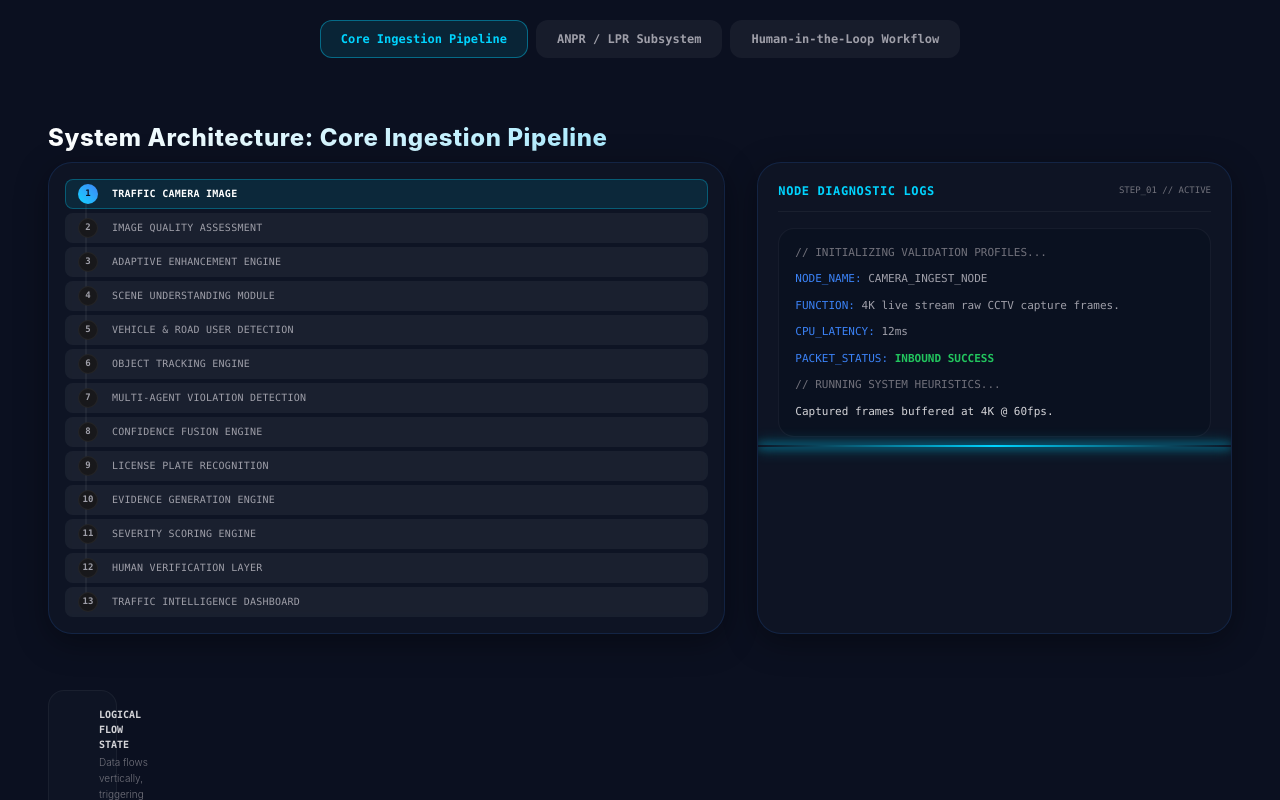
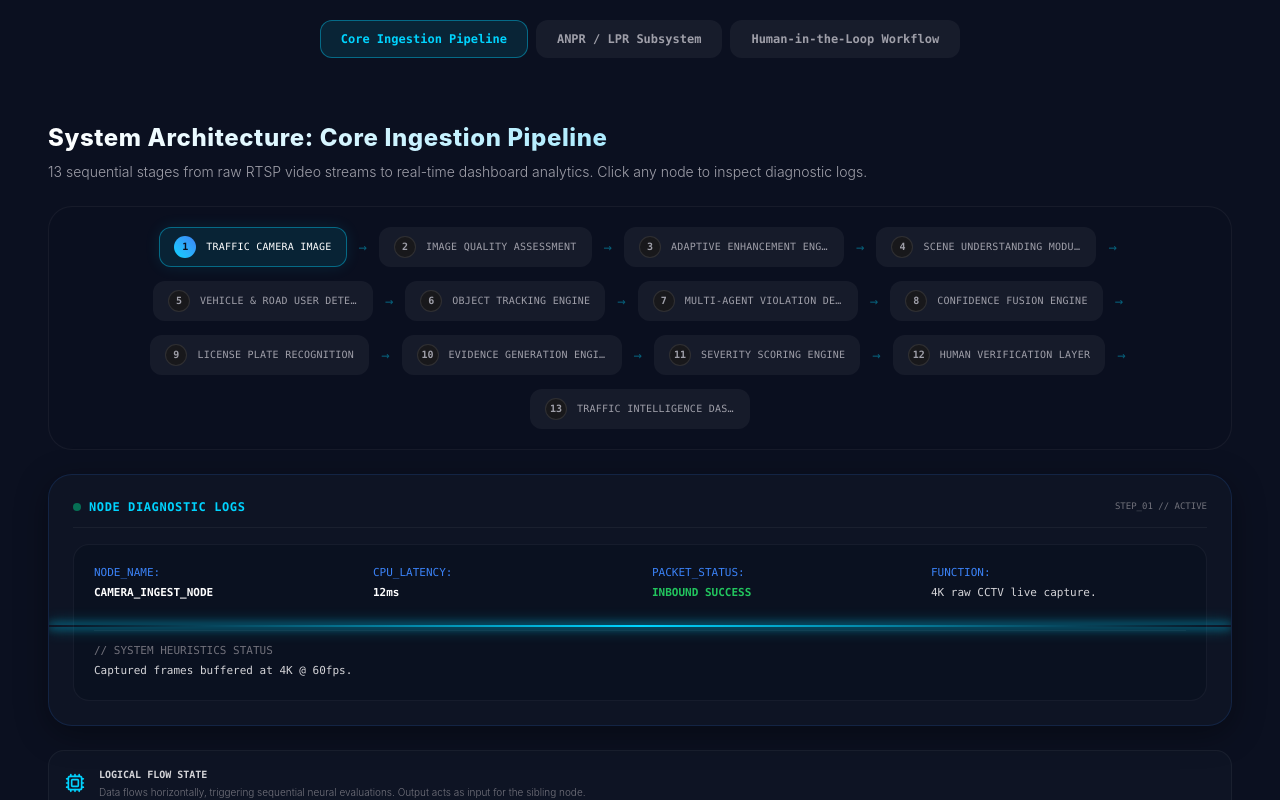
Before and after one commit to nainsirp/TrafficEye, a Next.js app: page / in a window 1280 px wide. Shown: the part 3160-3960 px from the top of the page. Built offline with nearby package versions, Linux system fonts and the light colour scheme.

Commit message:
feat: design horizontal flowchart with arrows for core ingestion pipeline

```diff
--- a/src/components/LandingPage.tsx
+++ b/src/components/LandingPage.tsx
@@ -1,6 +1,6 @@
 "use client";
 
-import { useEffect, useRef, useState } from "react";
+import { useEffect, useRef, useState, Fragment } from "react";
 import { motion } from "framer-motion";
 import {
   Eye,
@@ -559,15 +559,19 @@ export default function LandingPage({ onEnterDashboard }: LandingPageProps) {
             {/* 1. Core Ingestion Pipeline Diagram */}
             {activeArchTab === "core" && (
               <div className="space-y-6">
-                <h3 className="text-xl md:text-2xl font-outfit font-extrabold text-transparent bg-clip-text bg-gradient-to-r from-white to-[#00D4FF] text-left tracking-wide mb-2">
+
+                {/* Heading info */}
+                <div className="space-y-2 mb-6">
+                  <h3 className="text-xl md:text-2xl font-outfit font-extrabold text-transparent bg-clip-text bg-gradient-to-r from-white to-[#00D4FF] tracking-wide">
                     System Architecture: Core Ingestion Pipeline
                   </h3>
-                <div className="grid grid-cols-1 lg:grid-cols-12 gap-8 items-stretch">
+                  <p className="text-zinc-400 text-sm font-light">
+                    13 sequential stages from raw RTSP video streams to real-time dashboard analytics. Click any node to inspect diagnostic logs.
+                  </p>
+                </div>
 
-                  {/* Stepper Steps (Col 7) */}
-                  <div className="lg:col-span-7 glass-panel rounded-3xl p-4 space-y-1 relative">
-                    <div className="absolute left-9 top-6 bottom-6 w-0.5 bg-white/5 z-0" />
-
+                {/* Horizontal flow blocks wrapper */}
+                <div className="flex flex-wrap items-center gap-y-3.5 gap-x-2 bg-[#0B1020]/30 border border-white/5 rounded-3xl p-5 justify-center">
                   {[
                     { title: "Traffic Camera Image", desc: "4K live stream raw CCTV capture frames." },
                     { title: "Image Quality Assessment", desc: "Auto-analyzes contrast, blur, resolution, and exposure levels." },
@@ -582,71 +586,89 @@ export default function LandingPage({ onEnterDashboard }: LandingPageProps) {
                     { title: "Severity Scoring Engine", desc: "Calculates risk hazard index (1-100) based on speed and density." },
                     { title: "Human Verification Layer", desc: "Pushes flagged packages to officer audit queues." },
                     { title: "Traffic Intelligence Dashboard", desc: "Dispatches database writes to populate analytics panels." }
-                    ].map((step, idx) => {
-                      const isActive = activeArchStep === idx;
-                      return (
+                  ].map((step, idx) => (
+                    <Fragment key={idx}>
                       <button
-                          key={idx}
                         onClick={() => setActiveArchStep(idx)}
-                          className={`w-full flex gap-3.5 items-center text-left py-1 px-3 rounded-lg border transition-all cursor-pointer relative z-10
-                            ${isActive
-                              ? "bg-[#00D4FF]/10 border-[#00D4FF]/30 text-white font-bold"
+                        className={`flex items-center gap-2.5 py-2 px-3.5 rounded-xl border transition-all cursor-pointer text-left relative max-w-[220px] min-w-[170px]
+                          ${activeArchStep === idx
+                            ? "bg-[#00D4FF]/10 border-[#00D4FF]/40 text-white shadow-[0_0_15px_rgba(0,212,255,0.1)]"
                             : "bg-white/5 border-transparent text-zinc-400 hover:text-white"
                           }
                         `}
                       >
-                          <span className={`w-5 h-5 rounded-full flex items-center justify-center text-[9px] font-bold font-mono shrink-0
-                            ${isActive
+                        <span className={`w-5.5 h-5.5 rounded-full flex items-center justify-center text-[10px] font-bold font-mono shrink-0
+                          ${activeArchStep === idx
                             ? "bg-gradient-to-tr from-[#00D4FF] to-[#3B82F6] text-[#0B1020]"
-                              : "bg-zinc-900 border border-white/5 text-zinc-400"
+                            : "bg-zinc-900 border border-white/10 text-zinc-400"
                           }
                         `}>
                           {idx + 1}
                         </span>
                         <span className="text-[10px] font-mono uppercase tracking-wide truncate">{step.title}</span>
                       </button>
-                      );
-                    })}
+                      {idx < 12 && (
+                        <span className="text-[#00D4FF]/40 font-mono text-sm shrink-0 mx-1 select-none">
+                          &rarr;
+                        </span>
+                      )}
+                    </Fragment>
+                  ))}
                 </div>
 
-                  {/* Diagnostic Monitor Logs (Col 5) */}
-                  <div className="lg:col-span-5 glass-panel rounded-3xl p-5 flex flex-col justify-between relative overflow-hidden h-full">
+                {/* Diagnostic Monitor Logs (Full Width below) */}
+                <div className="glass-panel rounded-3xl p-6 flex flex-col justify-between relative overflow-hidden mt-6 min-h-[220px]">
                   <div className="laser-scanner" />
 
                   <div className="space-y-4">
                     <div className="flex justify-between items-center border-b border-white/5 pb-3">
+                      <div className="flex items-center gap-2">
+                        <div className="w-2 h-2 rounded-full bg-emerald-500 animate-pulse" />
                         <span className="text-xs font-mono font-bold text-[#00D4FF] uppercase tracking-wider">Node Diagnostic logs</span>
+                      </div>
                       <span className="text-[9px] font-mono text-zinc-500">STEP_0{activeArchStep + 1} // ACTIVE</span>
                     </div>
 
-                      <div className="font-mono text-[11px] text-zinc-400 space-y-2.5 bg-[#0B1020]/75 p-4 rounded-2xl border border-white/5">
-                        <p className="text-zinc-500">// INITIALIZING VALIDATION PROFILES...</p>
-                        <p><span className="text-[#3b82f6]">NODE_NAME:</span> {[
+                    <div className="grid grid-cols-1 md:grid-cols-2 lg:grid-cols-4 gap-6 font-mono text-[11px] text-zinc-400 bg-[#0B1020]/75 p-5 rounded-2xl border border-white/5">
+                      <div>
+                        <span className="text-[#3b82f6] block mb-1">NODE_NAME:</span>
+                        <span className="text-white font-bold">{[
                           "CAMERA_INGEST_NODE", "QUALITY_AUDIT_NODE", "ADAPTIVE_FILTER_NODE", "CALIBRATION_GEOMETRY_NODE",
                           "YOLO_OBJECT_NODE", "TEMPORAL_TRACK_NODE", "VIOLATION_CLASSIFICATION_NODE", "FUSION_FILTER_NODE",
                           "ANPR_OCR_NODE", "EVIDENCE_COMPACTOR_NODE", "SEVERITY_SCORING_NODE", "HUMAN_AUDIT_NODE", "ANALYTICS_WRITE_NODE"
-                        ][activeArchStep]}</p>
-                        <p><span className="text-[#3b82f6]">FUNCTION:</span> {[
-                          "4K live stream raw CCTV capture frames.",
-                          "Auto-analyzes contrast, blur, resolution, and exposure levels.",
-                          "Applies night-vision boosts, fog filters, and resolution scaling.",
-                          "Calibrates perspective matrices, ROI boundaries, and lanes.",
-                          "Segments cars, trucks, motorcycles, and pedestrians via YOLOv11.",
-                          "Establishes unique tracking IDs across frames using ByteTrack.",
-                          "Runs specialized models checking red lights, helmets, and speed.",
-                          "Aggregates temporal frame indicators to filter transient noise.",
-                          "Localizes and OCR-scans characters using PaddleOCR & TrOCR.",
-                          "Packs overlays, speed telemetry, timestamp, and signature crop.",
-                          "Calculates risk hazard index (1-100) based on speed and density.",
-                          "Pushes flagged packages to officer audit queues.",
-                          "Dispatches database writes to populate analytics panels."
-                        ][activeArchStep]}</p>
-                        <p><span className="text-[#3b82f6]">CPU_LATENCY:</span> {[
+                        ][activeArchStep]}</span>
+                      </div>
+                      <div>
+                        <span className="text-[#3b82f6] block mb-1">CPU_LATENCY:</span>
+                        <span className="text-white font-bold">{[
                           "12ms", "8ms", "15ms", "6ms", "28ms", "14ms", "32ms", "5ms", "42ms", "18ms", "4ms", "Variable", "10ms"
-                        ][activeArchStep]}</p>
-                        <p><span className="text-[#3b82f6]">PACKET_STATUS:</span> <span className="text-[#22C55E] uppercase font-bold">Inbound Success</span></p>
-                        <p className="text-zinc-500">// RUNNING SYSTEM HEURISTICS...</p>
-                        <p className="text-zinc-300">
+                        ][activeArchStep]}</span>
+                      </div>
+                      <div>
+                        <span className="text-[#3b82f6] block mb-1">PACKET_STATUS:</span>
+                        <span className="text-[#22C55E] uppercase font-bold">Inbound Success</span>
+                      </div>
+                      <div>
+                        <span className="text-[#3b82f6] block mb-1">FUNCTION:</span>
+                        <span className="text-zinc-300 block">{[
+                          "4K raw CCTV live capture.",
+                          "Auto-analyzes contrast/blur.",
+                          "Applies night-vision scaling.",
+                          "Calibrates perspective matrix.",
+                          "Segments road users via YOLOv11.",
+                          "Establishes ByteTrack IDs.",
+                          "Runs specialized audits.",
+                          "Filters transient frame noise.",
+                          "OCR-scans license plates.",
+                          "Packs telemetry citation.",
+                          "Calculates risk hazard index.",
+                          "Pushes to verification queue.",
+                          "Populates analytics panel."
+                        ][activeArchStep]}</span>
+                      </div>
+                      <div className="md:col-span-2 lg:col-span-4 border-t border-white/5 pt-3 mt-1">
+                        <span className="text-zinc-500 block mb-1">// SYSTEM HEURISTICS STATUS</span>
+                        <span className="text-zinc-300">
                           {[
                             "Captured frames buffered at 4K @ 60fps.",
                             "Blur score: 0.14 (Compliant). Exposure: 0.78 (Optimal).",
@@ -662,7 +684,8 @@ export default function LandingPage({ onEnterDashboard }: LandingPageProps) {
                             "Queue payload pushed. Officer notification dispatched.",
                             "JSON payload formatted. Dispatched PostgreSQL writing buffers."
                           ][activeArchStep]}
-                        </p>
+                        </span>
+                      </div>
                     </div>
                   </div>
                 </div>
@@ -672,12 +695,11 @@ export default function LandingPage({ onEnterDashboard }: LandingPageProps) {
                   <div>
                     <span className="text-[10px] text-zinc-300 font-mono font-bold uppercase block">Logical Flow state</span>
                     <span className="text-[10px] text-zinc-500 font-light block leading-relaxed mt-0.5">
-                        Data flows vertically, triggering sequential neural evaluations. Output acts as input for the sibling node.
+                      Data flows horizontally, triggering sequential neural evaluations. Output acts as input for the sibling node.
                     </span>
                   </div>
                 </div>
 
-                </div>
               </div>
             )}
 
```
Lines whose indentation alone changed are shown as unchanged.
